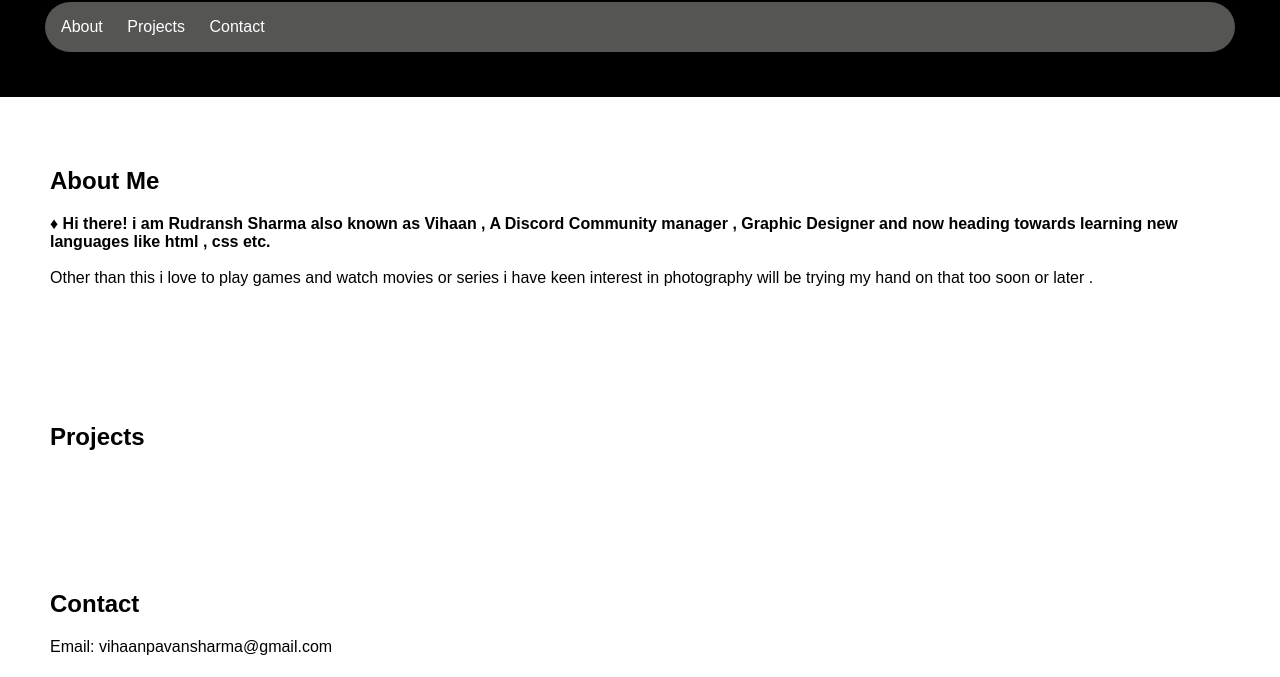
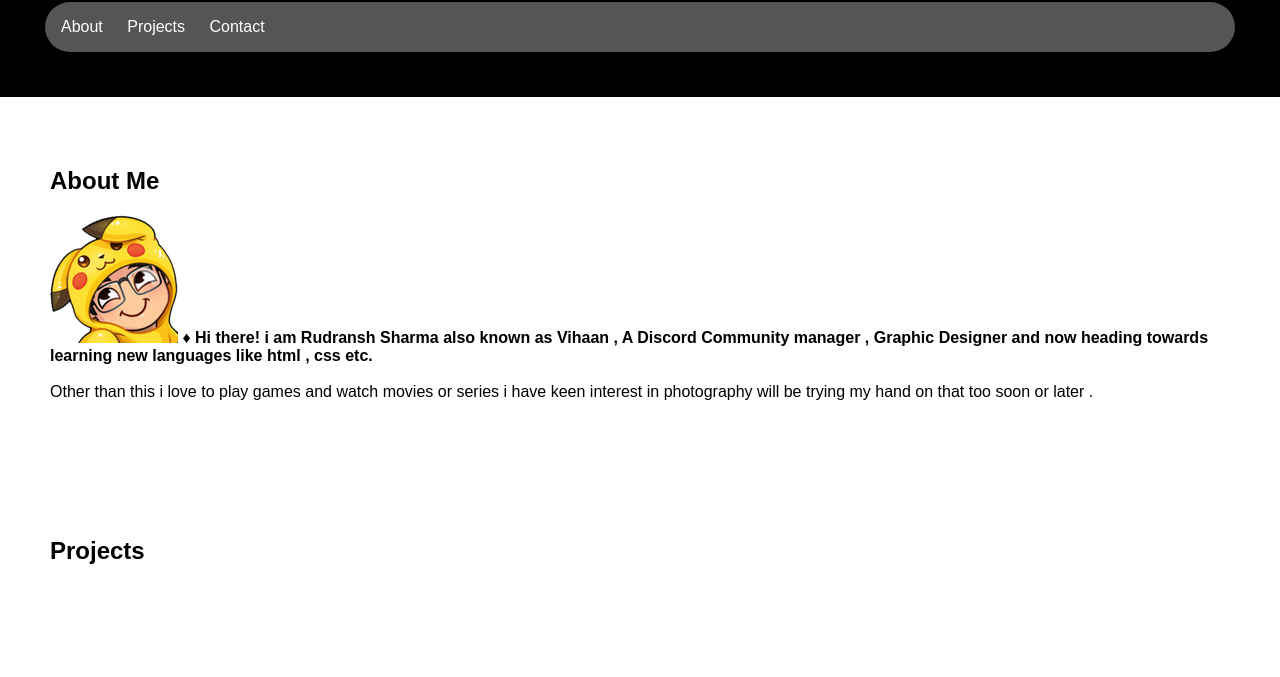
Before and after one commit to Vihaan-exe/Portfolio, a plain HTML site: page index.html in a window 1280 px wide. Shown: the part 123-800 px from the top of the page. Drawn offline with Linux system fonts and the light colour scheme.

Commit message:
portfolio test

```diff
--- a/index.html
+++ b/index.html
@@ -24,6 +24,7 @@
     <section id="about">
         <h2>About Me</h2>
         <p>
+            <img src="img/cute.png" border-radius: 25px  >
            <b> ♦  Hi there! i am Rudransh Sharma also known as Vihaan , A Discord Community manager , Graphic Designer and now heading towards learning new languages like html , css etc.</b>
             <br>
             <br>
```
Also changed, not shown: img/cute.png (added), img/entry.gif (added).
